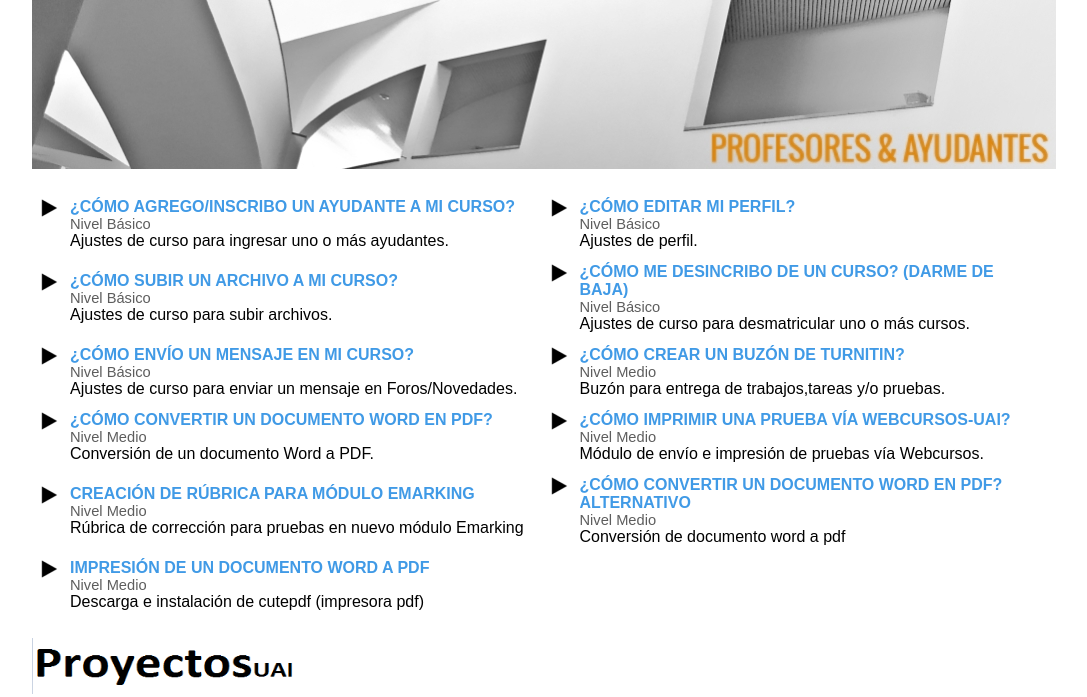
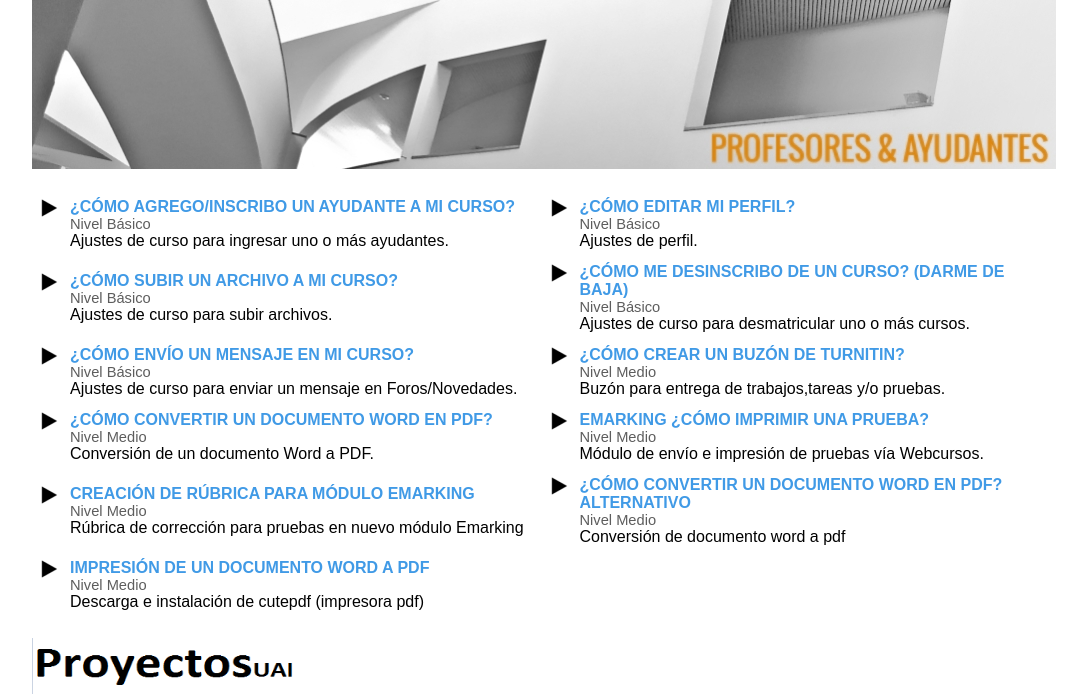
Before and after one commit to mariochau/tutoriales, a PHP site: page /profesores.php in a window 1280 px wide. Shown: the part 119-816 px from the top of the page, without its empty margins (96-1183 px from the left). Run offline with PHP 8.4, Linux system fonts and the light colour scheme.

Commit message:
Nuevo video de eMarking enviar a imprimir

```diff
--- a/profesores.php
+++ b/profesores.php
@@ -107,7 +107,7 @@
 				<tr>
 					<td class="flecha" width="10%" height="50%"></td>
 					<td>
-						<a class="titulo" href = "javascript:void(0)" onclick = "doshow(4)">&iquest;C&oacute;mo me desincribo de un curso? (Darme de Baja)</a>
+						<a class="titulo" href = "javascript:void(0)" onclick = "doshow(4)">&iquest;C&oacute;mo me desinscribo de un curso? (Darme de Baja)</a>
 						<div class="nivel">Nivel B&aacute;sico</div>
 						<div class="resumen">Ajustes de curso para desmatricular uno o m&aacute;s cursos.</div>
 						<div id="light4" class="white_content">
@@ -191,14 +191,14 @@
 				<tr>
 					<td class="flecha" width="10%" height="50%"></td>
 					<td>
-						<a class="titulo" href = "javascript:void(0)" onclick = "doshow(8)">&iquest;C&oacute;mo imprimir una prueba v&iacute;a Webcursos-UAI?</a>
+						<a class="titulo" href = "javascript:void(0)" onclick = "doshow(8)">eMarking &iquest;C&oacute;mo imprimir una prueba?</a>
 						<div class="nivel">Nivel Medio</div>
 						<div class="resumen">M&oacute;dulo de env&iacute;o e impresi&oacute;n de pruebas v&iacute;a Webcursos.</div>
     					<div id="light8" class="white_content">
     					    <div class="fondo">
     							<a class="cerrar" href = "javascript:void(0)" onclick = "dohide(8)">Cerrar</a>
     						</div>
-    						<iframe width="100%" height="90%" src="//www.youtube.com/embed/N7xbZ0enPgI" frameborder="0"></iframe>
+    						<iframe width="100%" height="90%" src="//www.youtube.com/embed/HqA-3jMJoyI" frameborder="0"></iframe>
     					</div>
     					<div id="fade8" class="black_overlay"></div>
     				</td>
```
